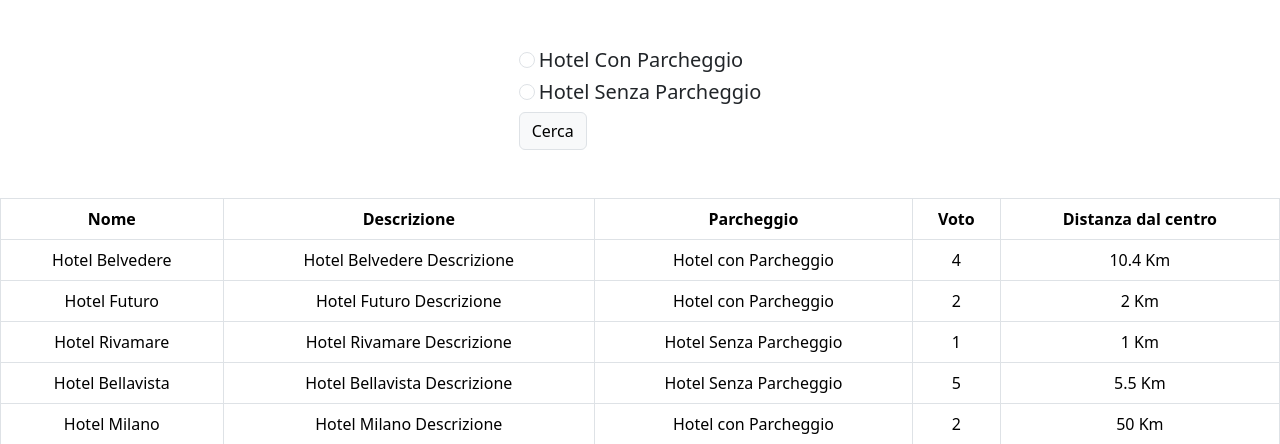
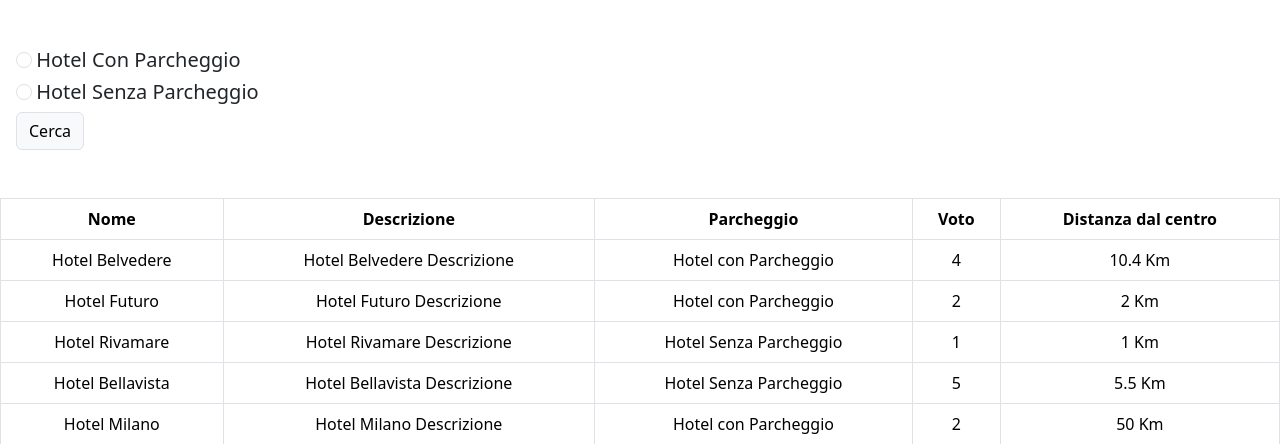
Before and after one commit to Frah01/php-hotel, a PHP site: page / in a window 1280 px wide. Shown: the top 444 px of the page. Run offline with PHP 8.4, Linux system fonts and the light colour scheme.

Commit message:
Stilizzata form

```diff
--- a/index.php
+++ b/index.php
@@ -84,7 +84,7 @@
     <title>Document</title>
 </head>
 <body>
-    <div class="mt-5 d-flex justify-content-center align-items-center">
+    <div class="mt-5 mx-3">
         <form action="index.php" methods="GET" >
             <div>
                 <input class="form-check-input" type="radio" name="parking"  value="1">
@@ -94,7 +94,9 @@
                 <input class="form-check-input" type="radio" name="parking"  value="2">
                 <label class="form-check-label" for="park"><h5>Hotel Senza Parcheggio</h5></label>
             </div>
-            <button type="submit" class="btn btn-light border">Cerca</button>
+            <div>
+                <button type="submit" class="btn btn-light border">Cerca</button>
+            </div>
         </form>
     </div>
 
```
